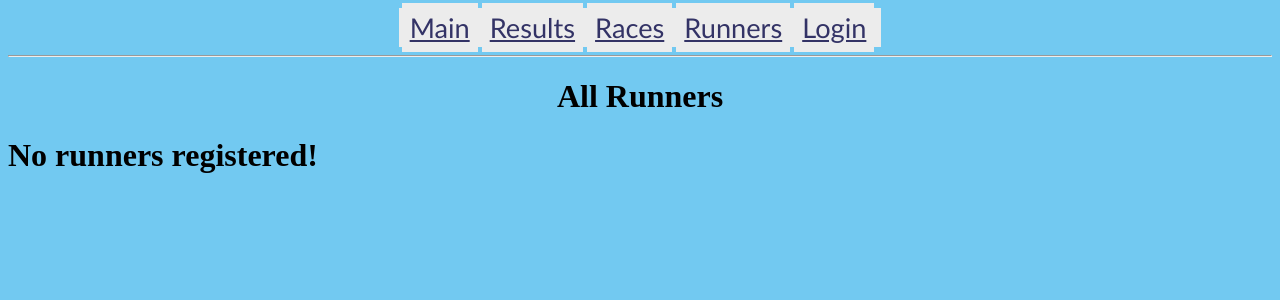
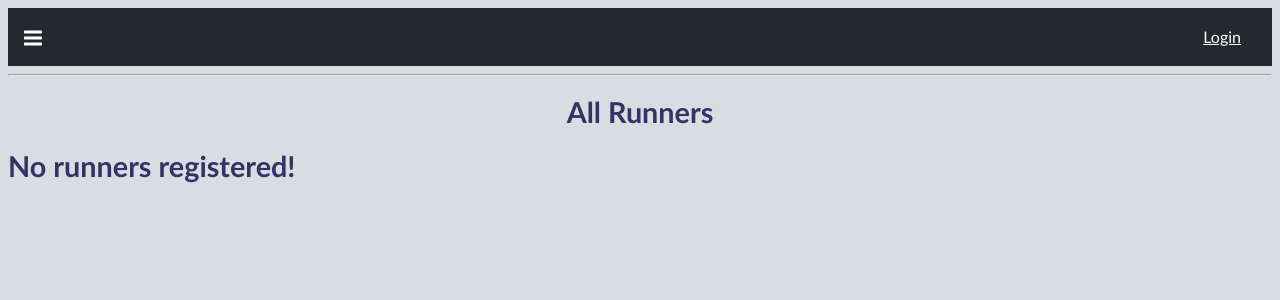
Before and after one commit to DimonLavron/RTS, a Flask app: page /runners in a window 1280 px wide. Shown: the top 300 px of the page. Run offline with Flask 2, Linux system fonts and the light colour scheme; data that the repository does not hold is empty.

Commit message:
Moved all style classes to one .css file, added a little ui to header

```diff
--- /dev/null
+++ b/site/app/static/style.css
@@ -0,0 +1,157 @@
+a {
+  font-size: 170%;
+  font-family: "Trebuchet MS", Helvetica, sans-serif;
+  color: #333366;
+  border: 8px solid #ececec;
+  background-color: #ececec;
+}
+
+h1 {
+  font-size: 180%;
+  font-family: "Trebuchet MS", Helvetica, sans-serif;
+  font-weight: bolder;
+  color: #333366;
+}
+
+th {
+  color: blue;
+  font-size: 13px;
+  font-family:  "Trebuchet MS", Helvetica, sans-serif;
+  border: 1px solid black;
+  background-color: white;
+}
+
+td {
+  background-color: #ececec;
+  color: black;
+}
+
+.th_race {
+  background-color:#ececec;
+  color: #333366;
+}
+
+.td_race {
+  background-color:#ececec;
+  color: black;
+}
+
+.span_reg {
+  color: black;
+}
+
+.selected{
+  background-color:green;
+  color #fff;
+  font-weight: bold
+}
+
+.body_back {
+  background-color: #d9dce0;
+}
+
+.Header {
+  background-color: #24292e;
+  color: hsla(0,0%,100%,.7);
+  font-size: 14px;
+  line-height: 1.5;
+  padding: 16px;
+  z-index: 32;
+}
+
+.Header {
+  align-items: center;
+  display: flex;
+  flex-wrap: nowrap;
+  position: relative;
+}
+
+.Header-item {
+  align-self: stretch;
+}
+
+.dropbtn {
+  padding: 16px;
+  font-size: 16px;
+  border: none;
+  cursor: pointer;
+}
+
+.dropbtn:hover, .dropbtn:focus {
+  background-color: #2980B9;
+}
+
+.dropdown {
+  position: relative;
+  display: inline-block;
+}
+
+.dropdown-content {
+  display: none;
+  position: absolute;
+  background-color: #f1f1f1;
+  min-width: 160px;
+  overflow: auto;
+  box-shadow: 0px 8px 16px 0px rgba(0,0,0,0.2);
+  z-index: 1;
+}
+
+.dropdown-content a {
+  color: black;
+  padding: 12px 16px;
+  text-decoration: none;
+  display: block;
+}
+
+.dropdown a:hover {background-color: #ddd;}
+
+.show {display: block;}
+
+.login {
+  position: absolute;
+  right: 15px;
+}
+
+.a-link {
+  background-color: transparent;
+  color: white;
+  padding: 16px;
+  font-size: 16px;
+  border: none;
+  cursor: pointer;
+}
+
+.octicon {
+  vertical-align: text-bottom;
+}
+
+.octicon {
+  display: inline-block;
+  fill: currentColor;
+  vertical-align: text-top;
+}
+
+svg.octicon.octicon-three-bars {
+  height: 24px;
+  width: 18px;
+}
+
+.Header-link {
+  color: #fff;
+  font-weight: 600;
+  white-space: nowrap;
+}
+.btn-link {
+  background-color: transparent;
+  border: 0;
+  cursor: pointer;
+  display: inline-block;
+  font-size: inherit;
+  padding: 0;
+  text-decoration: none;
+  white-space: nowrap;
+}
+button {
+  border-radius: 0;
+  cursor: pointer;
+}
--- a/site/app/templates/base.html
+++ b/site/app/templates/base.html
@@ -3,35 +3,36 @@
 <head>
   <meta charset="UTF-8">
   <title>RTS-Site</title>
+  <link rel="stylesheet" type="text/css" href="static/style.css">
 </head>
-<body class="style" style="background-color:#72c9f1">
-  <div>
-    <style type="text/css">
-      a {
-      font-size: 170%;
-      font-family: "Trebuchet MS", Helvetica, sans-serif;
-      color: #333366;
-      border: 8px solid #ececec;
-      background-color: #ececec;
-      }
-    </style>
-    <table style="background-color:#ececec; size:80; color:black;" align="center">
-      <td>
-        <a href="{{ url_for('index') }}">Main</a>
-        <a href="{{ url_for('table') }}">Results</a>
-        <a href="{{ url_for('races') }}">Races</a>
-        <a href="{{ url_for('runners_table') }}">Runners</a>
+<body class="body_back">
+  <header>
+    <div class="Header">
+      <div class="dropdown">
+        <button onclick="dropFunction()" class="dropbtn Header-link btn-link" type="button">
+          <svg height="24" class="octicon octicon-three-bars" viewBox="0 0 12 16" version="1.1" width="18" aria-hidden="true">
+            <path fill-rule="evenodd" d="M11.41 9H.59C0 9 0 8.59 0 8c0-.59 0-1 .59-1H11.4c.59 0 .59.41.59 1 0 .59 0 1-.59 1h.01zm0-4H.59C0 5 0 4.59 0 4c0-.59 0-1 .59-1H11.4c.59 0 .59.41.59 1 0 .59 0 1-.59 1h.01zM.59 11H11.4c.59 0 .59.41.59 1 0 .59 0 1-.59 1H.59C0 13 0 12.59 0 12c0-.59 0-1 .59-1z"></path>
+          </svg>
+        </button>
+        <div id="dropdown-div" class="dropdown-content">
+          <a href="{{ url_for('table') }}">Results</a>
+          <a href="{{ url_for('races') }}">Races</a>
+          <a href="{{ url_for('runners_table') }}">Runners</a>
+        </div>
+      </div>
+        <!-- <a href="{{ url_for('index') }}">Main</a> -->
+      <div class="login">
         {% if current_user.is_anonymous %}
-        <a href="{{ url_for('login')}}">Login</a>
+        <a class="a-link" href="{{ url_for('login')}}">Login</a>
         {% else %}
-        <a href="{{ url_for('register_runner') }}">Register Runner</a>
-        <a href="{{ url_for('register_checkpoint') }}">Register Checkpoint</a>
-        <a href="{{ url_for('register_race') }}">Register Race</a>
-        <a href="{{ url_for('logout')}}">Logout</a>
+        <a class="a-link" href="{{ url_for('register_runner') }}">Register Runner</a>
+        <a class="a-link" href="{{ url_for('register_checkpoint') }}">Register Checkpoint</a>
+        <a class="a-link" href="{{ url_for('register_race') }}">Register Race</a>
+        <a class="a-link" href="{{ url_for('logout')}}">Logout</a>
         {% endif %}
-      <td>
-    </table>
-  </div>
+      </div>
+    </div>
+  </header>
   <hr>
   {% with messages = get_flashed_messages() %}
     {% if messages %}
@@ -44,4 +45,21 @@
   {% endwith %}
   {% block content %} {% endblock %}
 </body>
+<script>
+  function dropFunction() {
+    document.getElementById("dropdown-div").classList.toggle("show");
+  }
+  window.onclick = function(event) {
+    if (!event.target.matches('.dropbtn')) {
+      var dropdowns = document.getElementsByClassName("dropdown-content");
+      var i;
+      for (i = 0; i < dropdowns.length; i++) {
+        var openDropdown = dropdowns[i];
+        if (openDropdown.classList.contains('show')) {
+          openDropdown.classList.remove('show');
+        }
+      }
+    }
+  }
+</script>
 </html>
--- a/site/app/templates/runners_table.html
+++ b/site/app/templates/runners_table.html
@@ -3,40 +3,18 @@
 {% block content %}
 <h1 align="center">All Runners</h1>
 {% if runners[0] %}
-<style type="text/css">
-  th {
-    color: blue;
-    font-size: 13px;
-    font-family: "Trebuchet MS", Helvetica, sans-serif;
-    border: 1px solid black;
-    background-color: #ececec;
-    color: #333366;
-  }
-  td {
-    background-color: #ececec;
-    color: black;
-  }
-</style>
-
-<table align="center">
+<table border="1" cellspacing="1" cellpadding="10" align="center" id="line1">
   <tr>
-    <th>First Name</th>
-    <th>Last Name</th>
-    <th>ID</th>
+    <th class="th_race">First Name</th>
+    <th class="th_race">Last Name</th>
+    <th class="th_race">ID</th>
   </tr>
   {% for runner in runners %}
-  <body>
-    <div>
-      <table border="1" cellspacing="1" cellpadding="10" align="center" id="line1">
-        <tr>
-          <td>{{ runner.first_name }}</td>
-          <td>{{ runner.last_name }}</td>
-          <td>{{ runner.id }}</td>
-        </tr>
-        <tr>
-      </table>
-    </div>
-  </body>
+  <tr>
+    <td class="td_race">{{ runner.first_name }}</td>
+    <td class="td_race">{{ runner.last_name }}</td>
+    <td class="td_race">{{ runner.id }}</td>
+  </tr>
   {% endfor %}
 </table>
 {% else %}
```
Also changed, not shown: site/app/templates/index.html (+0 -11 lines), site/app/templates/login.html (+0 -8 lines), site/app/templates/races.html (+6 -15 lines), site/app/templates/register_checkpoint.html (+2 -10 lines), site/app/templates/register_race.html (+7 -15 lines), site/app/templates/register_runner.html (+3 -11 lines), site/app/templates/table.html (+15 -39 lines).
